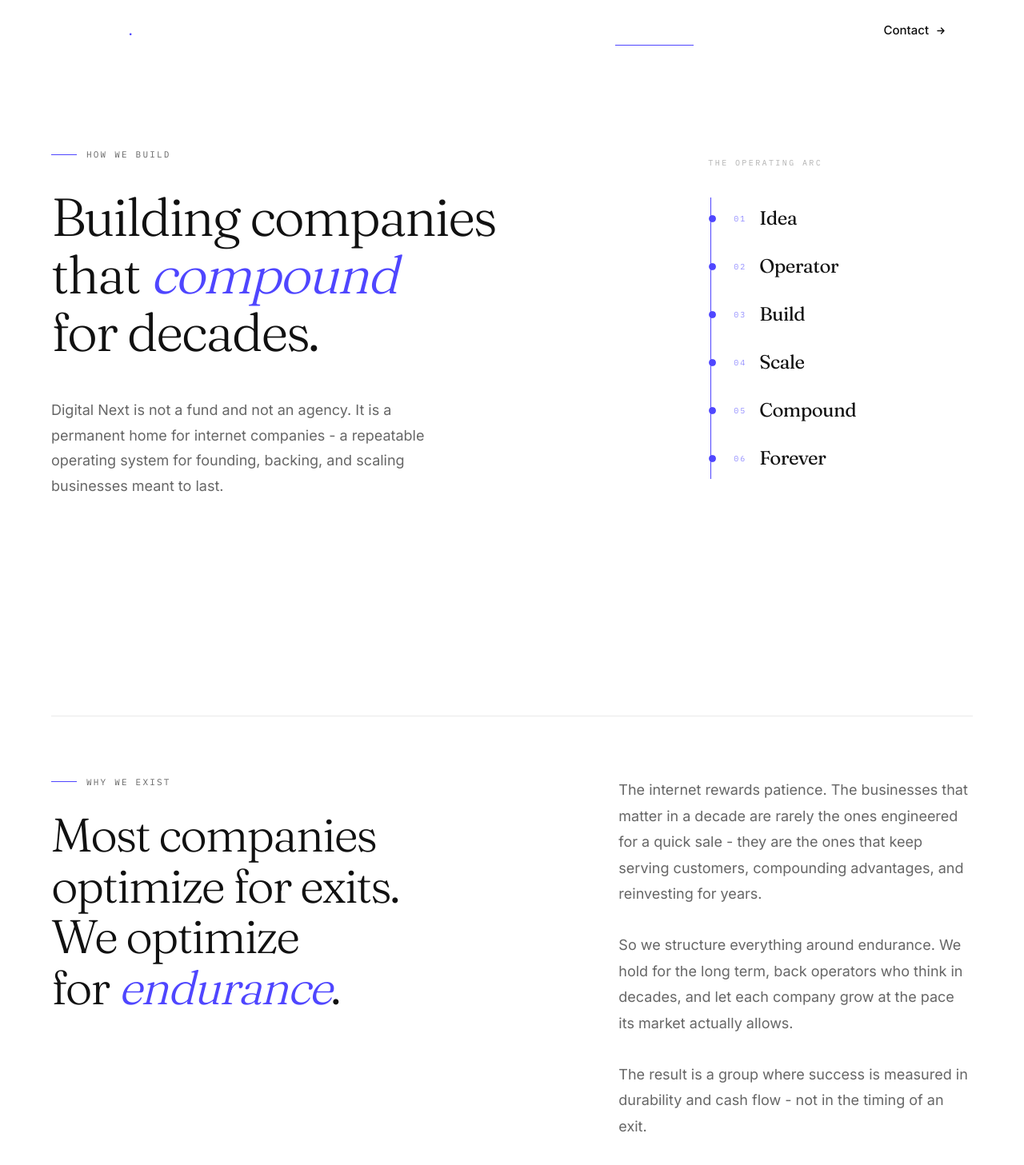
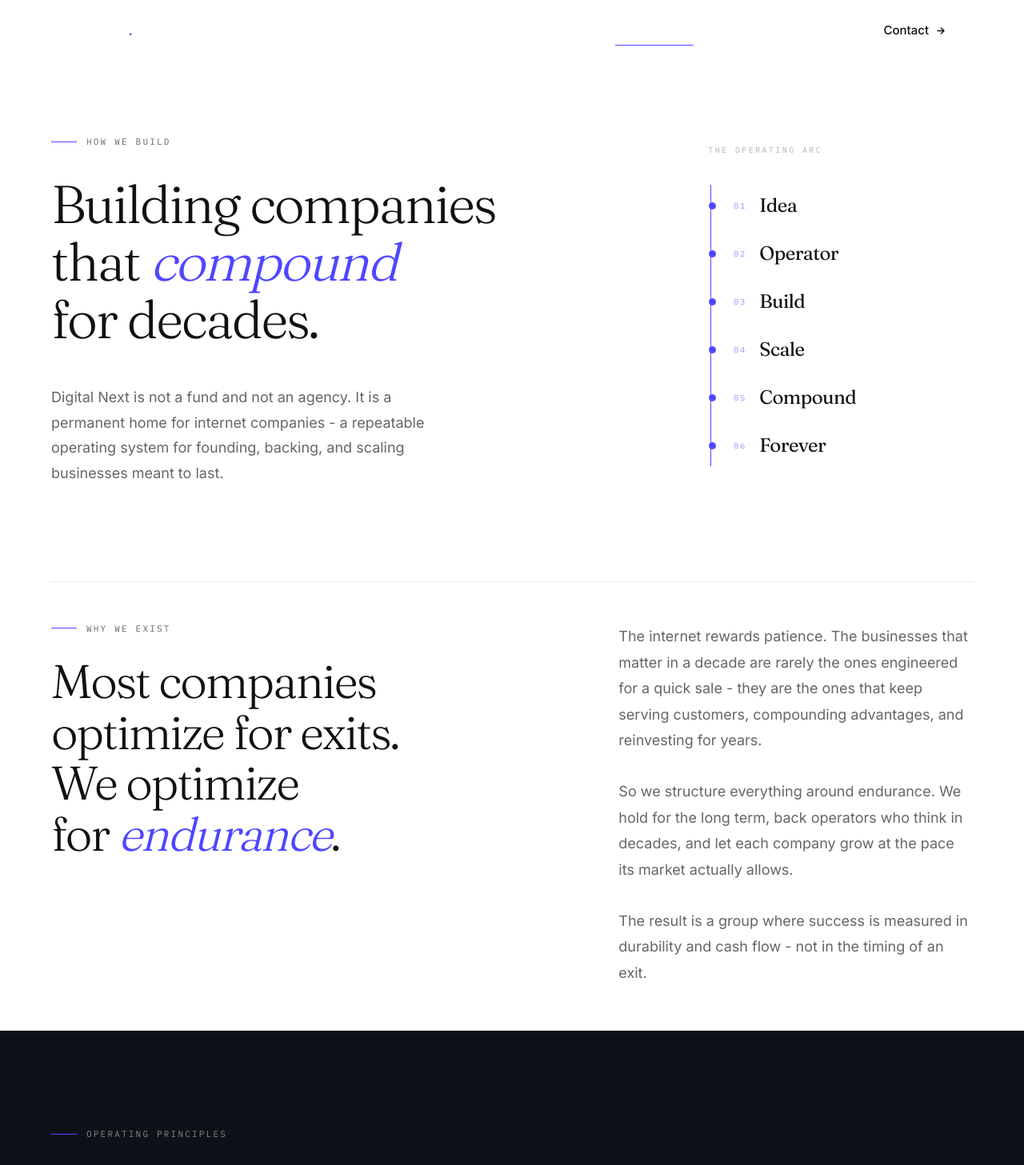
Before and after one commit to operations-netizen/digital_next, a Next.js app: page /how-we-build in a window 1280 px wide. Shown: the top 1457 px of the page at 80% size. Built offline with nearby package versions, Linux system fonts and the light colour scheme.

Commit message:
spacing fixd

```diff
--- a/app/how-we-build/page.tsx
+++ b/app/how-we-build/page.tsx
@@ -54,7 +54,7 @@ export default function HowWeBuildPage() {
   return (
     <>
       {/* 01 - Hero */}
-      <section className="pt-36 pb-24 sm:pt-44 sm:pb-28 lg:pb-36">
+      <section className="pt-32 pb-12 sm:pt-40 sm:pb-16 lg:pb-20">
         <div className="shell">
           <div className="grid gap-y-16 lg:grid-cols-12 lg:items-center lg:gap-x-20">
             <div className="lg:col-span-7">
@@ -89,9 +89,9 @@ export default function HowWeBuildPage() {
       </section>
 
       {/* 02 - Why We Exist */}
-      <section className="py-20 sm:py-28 lg:py-32">
+      <section className="pt-6 pb-10 sm:pt-8 sm:pb-12 lg:pt-10 lg:pb-14">
         <div className="shell">
-          <div className="border-t border-line pt-12 sm:pt-16">
+          <div className="border-t border-line pt-8 sm:pt-10">
             <div className="grid gap-x-16 gap-y-10 lg:grid-cols-12">
               <div className="lg:col-span-6">
                 <Reveal>
@@ -131,7 +131,7 @@ export default function HowWeBuildPage() {
       </section>
 
       {/* 03 - Operating Principles (dark) */}
-      <section data-nav-dark className="bg-dark py-24 text-white sm:py-32 lg:py-40">
+      <section data-nav-dark className="bg-dark py-16 text-white sm:py-20 lg:py-28">
         <div className="shell">
           <Reveal>
             <Eyebrow tone="light">Operating principles</Eyebrow>
@@ -178,7 +178,7 @@ export default function HowWeBuildPage() {
       </section>
 
       {/* 04 - How Every Company Is Built (the centerpiece) */}
-      <section className="py-24 sm:py-32 lg:py-40">
+      <section className="pt-16 pb-8 sm:pt-20 sm:pb-10 lg:pt-28 lg:pb-12">
         <div className="shell">
           <Reveal>
             <Eyebrow>The build</Eyebrow>
@@ -200,9 +200,9 @@ export default function HowWeBuildPage() {
       </section>
 
       {/* 05 - Shared Platform */}
-      <section className="py-20 sm:py-28 lg:py-32">
+      <section className="pt-6 pb-8 sm:pt-8 sm:pb-10 lg:pt-10 lg:pb-12">
         <div className="shell">
-          <div className="border-t border-line pt-12 sm:pt-16">
+          <div className="border-t border-line pt-8 sm:pt-10">
             <div className="grid gap-x-16 gap-y-10 lg:grid-cols-12 lg:items-end">
               <Reveal className="lg:col-span-7">
                 <Eyebrow>The shared platform</Eyebrow>
@@ -250,9 +250,9 @@ export default function HowWeBuildPage() {
       </section>
 
       {/* 06 - What We Never Control */}
-      <section className="py-20 sm:py-28 lg:py-32">
+      <section className="pt-6 pb-10 sm:pt-8 sm:pb-12 lg:pt-10 lg:pb-14">
         <div className="shell">
-          <div className="border-t border-line pt-12 sm:pt-16">
+          <div className="border-t border-line pt-8 sm:pt-10">
             <Reveal>
               <Eyebrow>The boundary</Eyebrow>
               <h2 className="display mt-6 max-w-[18ch] text-statement">
@@ -329,7 +329,7 @@ export default function HowWeBuildPage() {
       </section>
 
       {/* 07 - Build Cycle (dark) */}
-      <section data-nav-dark className="bg-dark py-24 text-white sm:py-32 lg:py-40">
+      <section data-nav-dark className="bg-dark py-16 text-white sm:py-20 lg:py-28">
         <div className="shell">
           <div className="grid gap-y-16 lg:grid-cols-12 lg:items-center lg:gap-x-16">
             <Reveal className="lg:col-span-5">
@@ -353,7 +353,7 @@ export default function HowWeBuildPage() {
       </section>
 
       {/* 08 - Portfolio Flywheel */}
-      <section className="py-24 sm:py-32 lg:py-40">
+      <section className="py-16 sm:py-20 lg:py-28">
         <div className="shell">
           <div className="grid gap-y-16 lg:grid-cols-12 lg:items-center lg:gap-x-16">
             <Reveal className="lg:col-span-5">
@@ -379,7 +379,7 @@ export default function HowWeBuildPage() {
       {/* 09 - Closing Philosophy (dark) */}
       <section
         data-nav-dark
-        className="relative overflow-hidden bg-[#0B0D12] pb-32 pt-32 text-center text-white sm:pb-36 sm:pt-40 lg:pb-40 lg:pt-48"
+        className="relative overflow-hidden bg-[#0B0D12] pb-28 pt-20 text-center text-white sm:pb-32 sm:pt-24 lg:pb-40 lg:pt-32"
       >
         <div
           aria-hidden="true"
```
